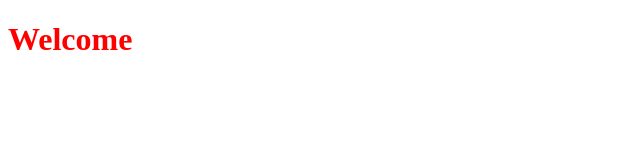
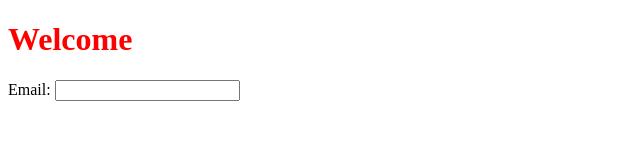
Before and after one commit to astb01/grbc-2022-labs, a plain HTML site: page session-1/index.html in a window 1280 px wide. Shown: the whole page, without its empty margins (0-640 px from the left). Drawn offline with Linux system fonts and the light colour scheme.

Commit message:
Add input field

```diff
--- a/session-1/index.html
+++ b/session-1/index.html
@@ -9,5 +9,6 @@
 </head>
 <body>
     <h1>Welcome</h1>
+    Email: <input type="email" name="email_address" id="email_address">
 </body>
 </html>
```
